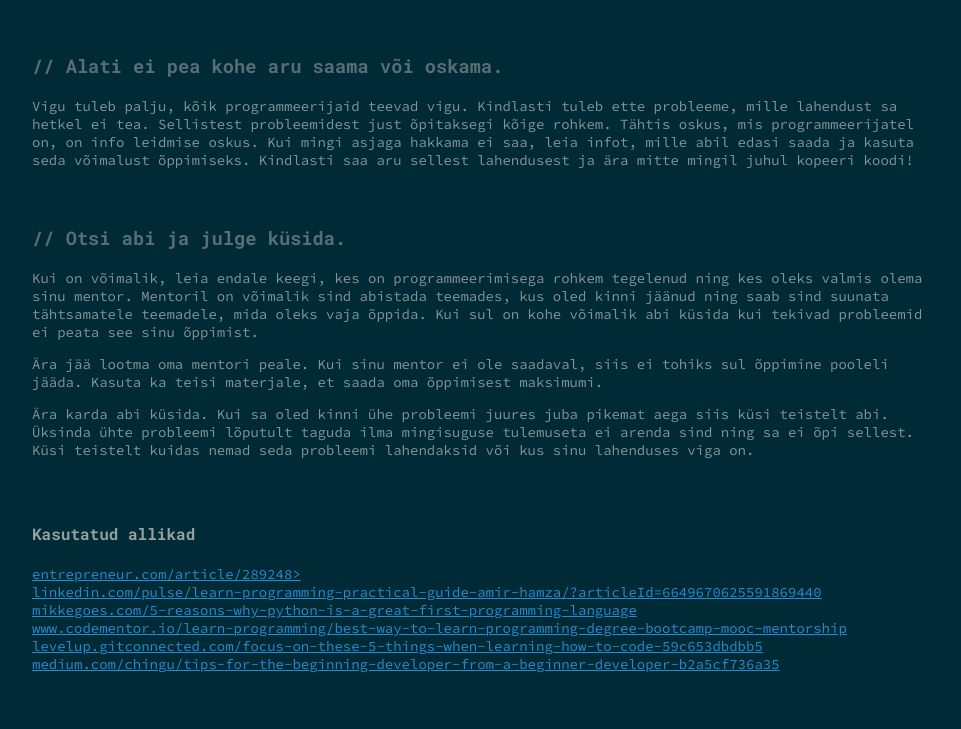
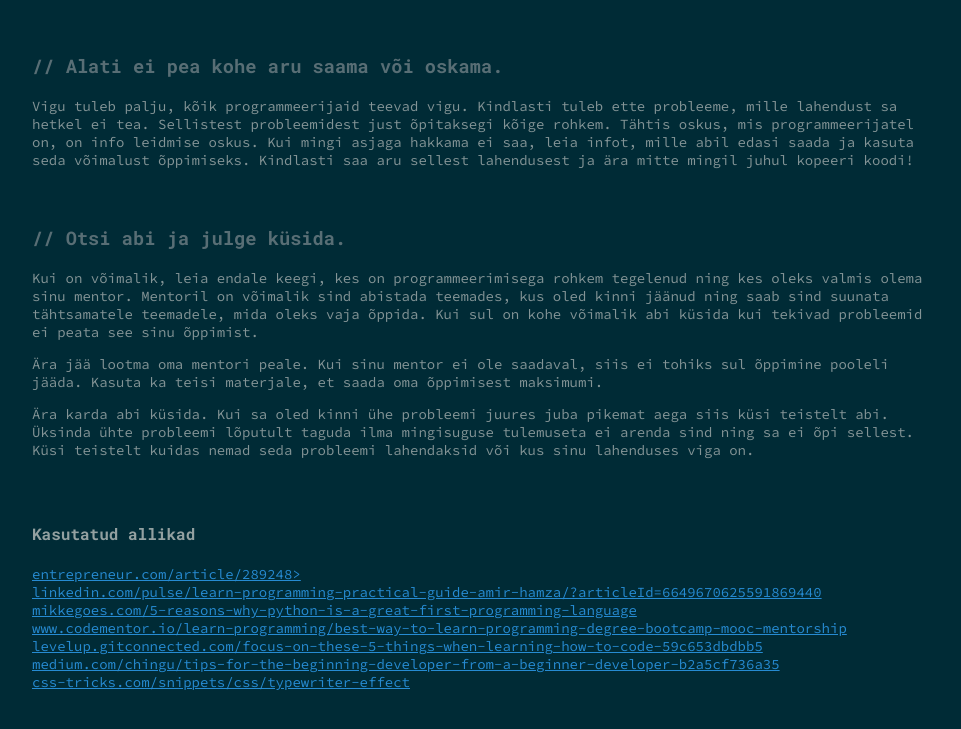
Before and after one commit to EliasEhasalu/EliasEhasalu.github.io, a plain HTML site: page 10tips4prgrmng.html in a window 1280 px wide. Shown: the part 2581-3310 px from the top of the page, without its empty margins (158-1119 px from the left). Drawn offline with Linux system fonts and the light colour scheme.

Commit message:
added another link to kasutatud allikad

```diff
--- a/10tips4prgrmng.html
+++ b/10tips4prgrmng.html
@@ -148,7 +148,8 @@ Kui on võimalik, leia endale keegi, kes on programmeerimisega rohkem tegelenud
 <a href="https://mikkegoes.com/5-reasons-why-python-is-a-great-first-programming-language/">mikkegoes.com/5-reasons-why-python-is-a-great-first-programming-language</a> <br>
 <a href="https://www.codementor.io/learn-programming/best-way-to-learn-programming-degree-bootcamp-mooc-mentorship">www.codementor.io/learn-programming/best-way-to-learn-programming-degree-bootcamp-mooc-mentorship</a><br>
 <a href="https://levelup.gitconnected.com/focus-on-these-5-things-when-learning-how-to-code-59c653dbdbb5">levelup.gitconnected.com/focus-on-these-5-things-when-learning-how-to-code-59c653dbdbb5</a><br>
-<a href="https://medium.com/chingu/tips-for-the-beginning-developer-from-a-beginner-developer-b2a5cf736a35">medium.com/chingu/tips-for-the-beginning-developer-from-a-beginner-developer-b2a5cf736a35</a>
+<a href="https://medium.com/chingu/tips-for-the-beginning-developer-from-a-beginner-developer-b2a5cf736a35">medium.com/chingu/tips-for-the-beginning-developer-from-a-beginner-developer-b2a5cf736a35</a><br>
+<a href="https://css-tricks.com/snippets/css/typewriter-effect/">css-tricks.com/snippets/css/typewriter-effect</a>
 </p>
 </div>
 
```
